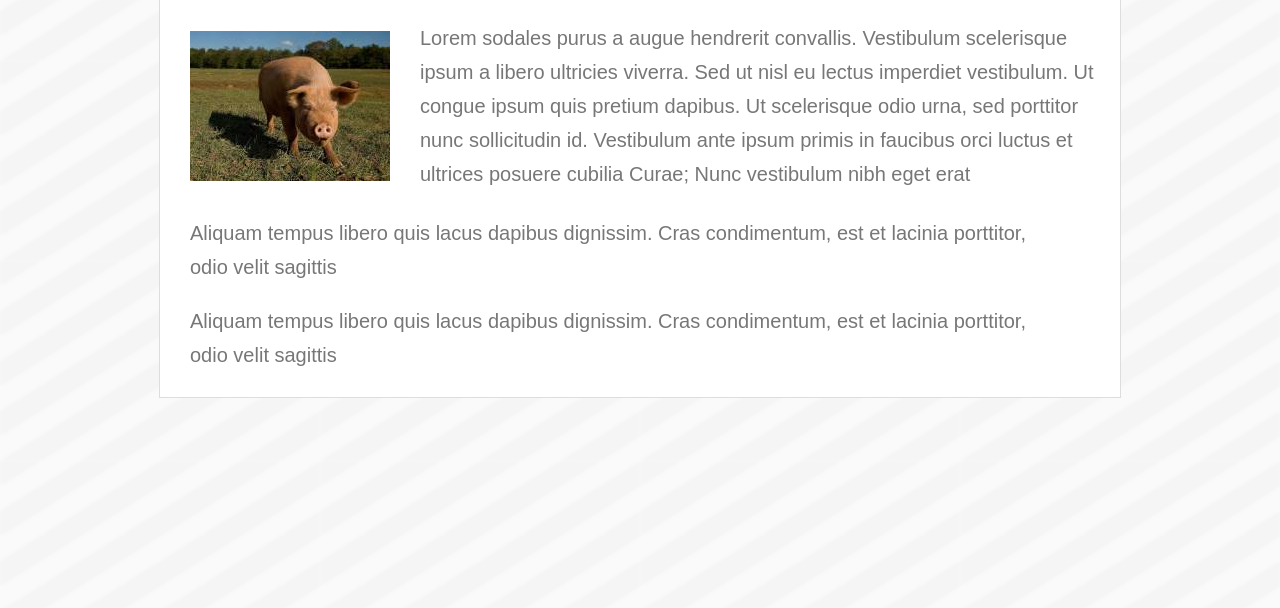
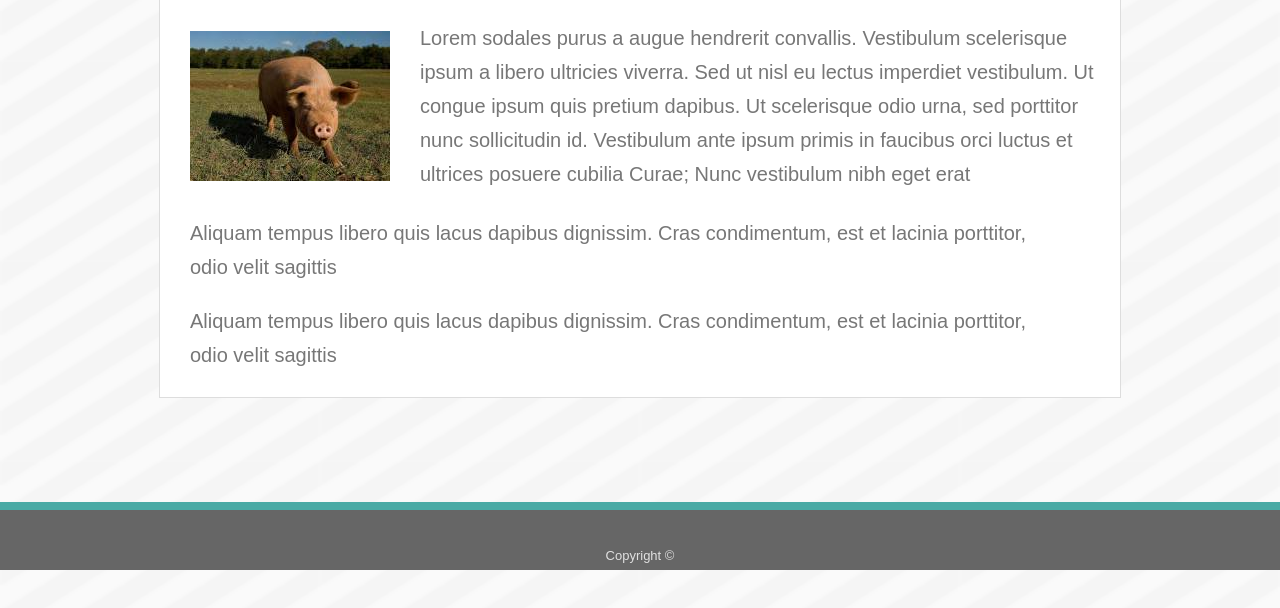
Before and after one commit to jamisonngordon/Basic-Portfolio, a plain HTML site: page HW1/index.html in a window 1280 px wide. Shown: the part 230-838 px from the top of the page. Drawn offline with Linux system fonts and the light colour scheme.

Commit message:
Finished footer

```diff
--- a/HW1/assets/css/style.css
+++ b/HW1/assets/css/style.css
@@ -42,7 +42,7 @@ body {
     height: 17px;
 }
 .nav-item-border {
-    border-right: 1px solid #cccccc;
+    border-right: 0.5px solid #cccccc;
 }
 .nav-text {
     height: 17px;
@@ -64,3 +64,19 @@ body {
     height: 100%;
     position: relative;
 }
+.footer {
+    position: fixed;
+    bottom: 0;
+    z-index: 3;
+    width: 100%;
+    height: 60px;
+    border-top: 8px solid #4aaaa5;
+    background-color: #666666;
+}
+.footer-text{
+    text-align: center;
+    color: #e0e0e0;
+    margin-top: 39px;
+    font-size: 13px;
+    font-family: 'Arial', 'Helvetica Neue', Helvetica, sans-serif;
+}
--- a/HW1/index.html
+++ b/HW1/index.html
@@ -60,6 +60,9 @@
                 </div>
             </div>
             <img src="assets/images/stripes-light.png" class="background-image">
+            <div class="footer">
+                <div class="footer-text">Copyright ©</div>
+            </div>
         </div>
     </body>
 </html>
```
